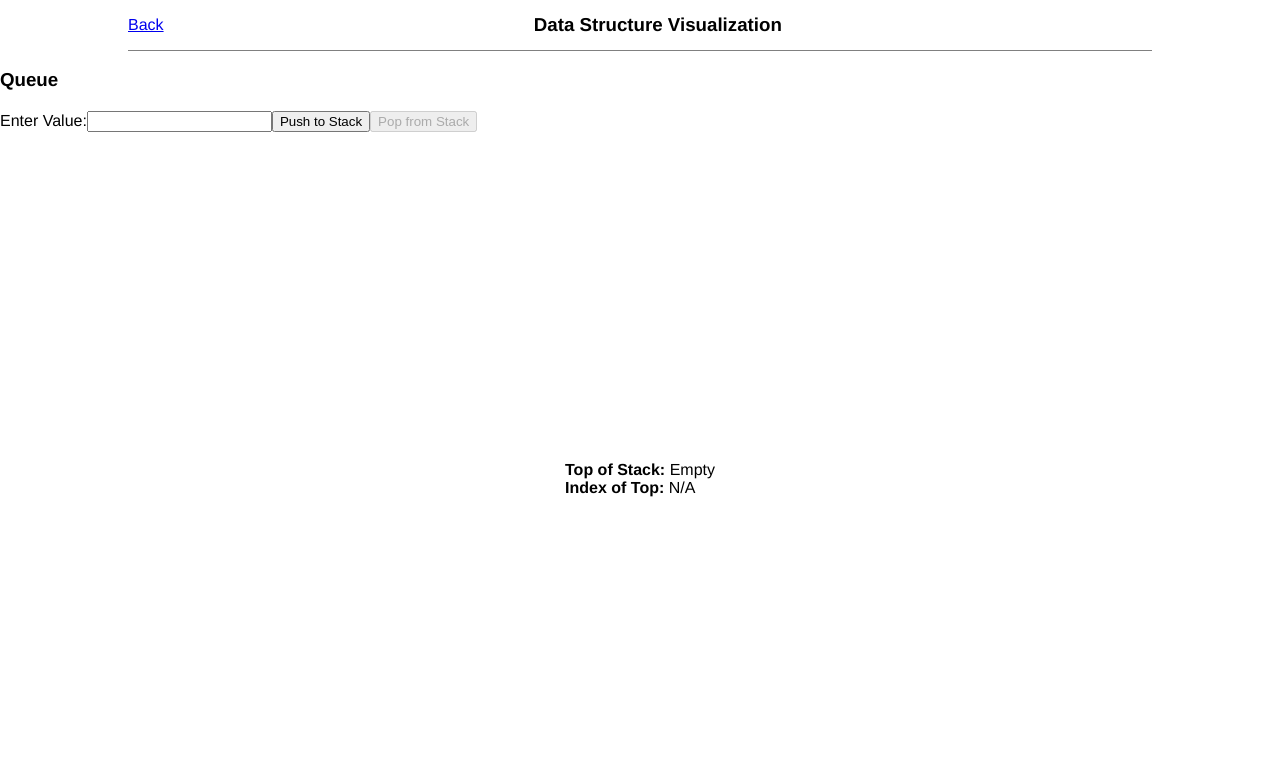
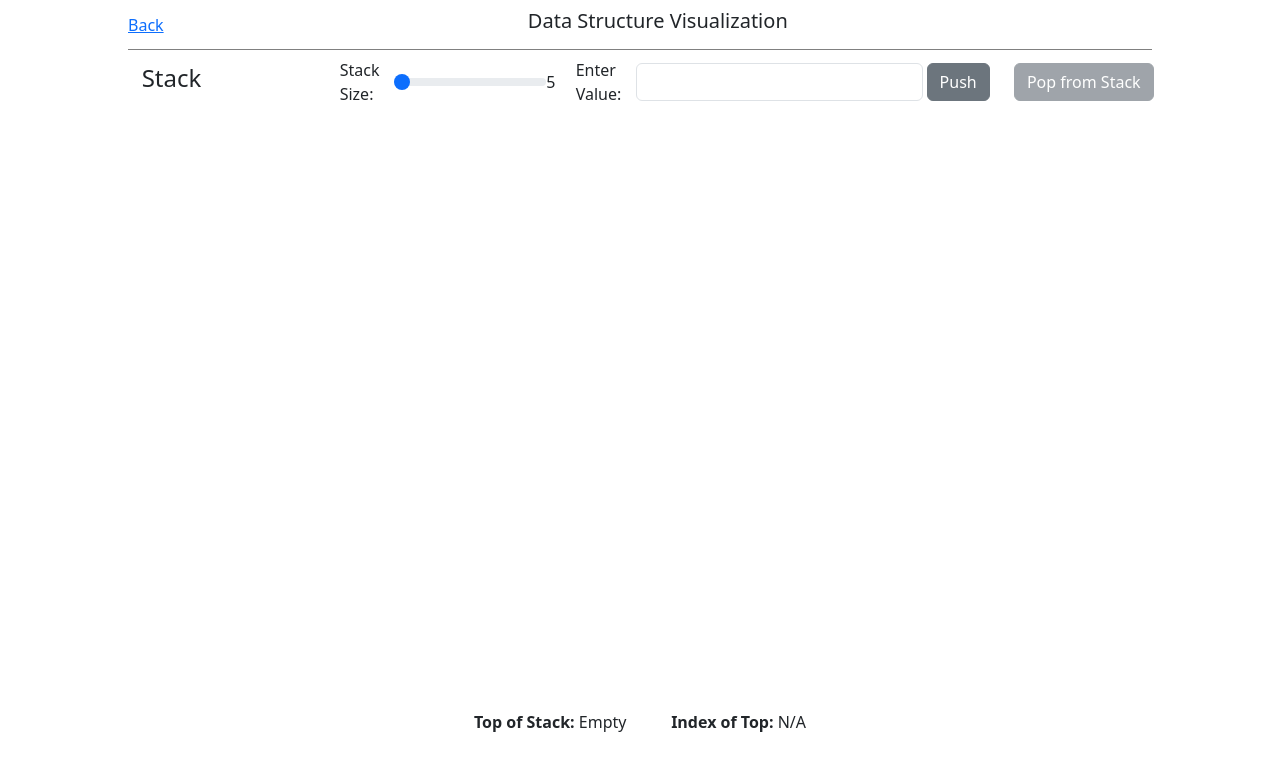
Before and after one commit to akashgirme/data_structure_visualizer, a React (Create React App) app: page /stack in a window 1280 px wide. Shown: the top 770 px of the page. Built offline with nearby package versions, Linux system fonts and the light colour scheme.

Commit message:
Added Bootstrap in Stack & Queue Component

```diff
--- a/package.json
+++ b/package.json
@@ -6,6 +6,7 @@
     "@testing-library/jest-dom": "^5.17.0",
     "@testing-library/react": "^13.4.0",
     "@testing-library/user-event": "^13.5.0",
+    "bootstrap": "^5.3.2",
     "gsap": "^3.12.2",
     "react": "^18.2.0",
     "react-bootstrap": "^2.9.1",
@@ -13,7 +14,8 @@
     "react-router": "^6.20.0",
     "react-router-dom": "^6.20.0",
     "react-scripts": "5.0.1",
-    "web-vitals": "^2.1.4"
+    "web-vitals": "^2.1.4",
+    "webfontloader": "^1.6.28"
   },
   "scripts": {
     "start": "react-scripts start",
--- a/src/App.js
+++ b/src/App.js
@@ -1,5 +1,7 @@
 import { Routes, Route, Link, BrowserRouter} from 'react-router-dom'
 //import './App.css'
+import 'bootstrap/dist/css/bootstrap.min.css';
+import 'bootstrap/dist/js/bootstrap.bundle.min';
 import ArrayAnimation from './Components/Array/Array';
 import Stack from './Components/Stack/stack';
 import Queue from './Components/Queue/queue';
--- /dev/null
+++ b/src/Components/Queue/queue.css
@@ -0,0 +1,54 @@
+/* Queue.css */
+
+.queue-container {
+    position: relative;
+    height: 100vh;
+    display: flex;
+    flex-direction: column;
+    align-items: center;
+  }
+
+  h3 {
+    /* Add your styles for h3 element */
+  }
+
+  .queue {
+    display: flex;
+    height:60vh;
+    align-items: center;
+   /* top: 20%;
+    position: absolute; */
+  }
+
+  .queue-item {
+    width: 50px;
+    height: 200px;
+    border-radius: 10px;
+    background-color: blue;
+    margin: 0px 2px;
+    display: flex;
+    justify-content: center;
+    align-items: center;
+    color: white;
+    position: relative;
+  }
+
+  .index-label {
+    position: absolute;
+    display: none;
+    top: 50%;
+    transform: translateY(-50%);
+    color: black;
+  }
+
+  .queue-info {
+    width: 30%;
+  }
+
+  .user-input {
+    display: flex;
+    align-items: center;
+    margin-top: 20px;
+  }
+
+  /* Add more styles as needed */
--- a/src/Components/Queue/queue.js
+++ b/src/Components/Queue/queue.js
@@ -1,6 +1,7 @@
-// Queue.js
 import React, { useState, useRef, useEffect } from 'react';
 import gsap from 'gsap';
+import { Container, Row, Col, Form, Button} from 'react-bootstrap';
+import './queue.css'; // Import the CSS file
 
 const Queue = () => {
   const [queue, setQueue] = useState([]);
@@ -56,64 +57,60 @@ const Queue = () => {
     }
   }, [queue, lastOperation]);
 
+  return (
+    <Container>
+        <Row className='my-2'>
+            <Col sm md lg="2" className='d-flex justify-content-end align-items-center'>
+                <h5>Queue</h5>
+            </Col>
+            <Col className='d-flex justify-content-center align-items-center'>
+                <div className="d-flex align-items-center">
+                    <label>
+                        Enter Value:
+                    </label>
 
-  return (
+                    <Form.Control
+                        type="number"
+                        value={inputValue}
+                        onChange={(e) => setInputValue(e.target.value)}
+                        ref={inputRef}
+                    />
 
-    <div style={{ position: 'relative', height: '100vh', display: 'flex', flexDirection: 'column', alignItems: 'center' }}>
-      <h3>Stack</h3>
-      <div style={{ display: 'flex', top: '20%', position: 'absolute' }} ref={queueRef}>
+                    <Button className='mx-1' variant='secondary' onClick={enqueue}>Enqueue</Button>
+                    <Button className='mx-1' variant='secondary' onClick={dequeue} disabled={queue.length === 0}>
+                        Dequeue
+                    </Button>
+                </div>
+            </Col>
+        </Row>
+        <Row>
+            <Col className='d-flex my-4 justify-content-center align-items-center'>
+                <div className="queue" ref={queueRef}>
                 {queue.map((item, index) => (
                 <div
                     key={item.id}
-            style={{
-              width: '50px',
-              height: '200px',
-              borderRadius: '10px',
-              backgroundColor: 'blue',
-              margin: '0px 2px',
-              display: 'flex',
-              justifyContent: 'center',
-              alignItems: 'center',
-              color: 'white',
-              position: 'relative',
-            }}
+                    className="queue-item"
                 >
                     {item.value}
-            <div
-              style={{
-                position: 'absolute',
-                display: 'none',
-                top: '50%', // Position to the bottom of the square
-                transform: 'translateY(-50%)',
-                color: 'black',
-              }}
-            >
+                    <div className="index-label">
                     {`${index}`}
                     </div>
                 </div>
                 ))}
             </div>
-      <div style={{ marginTop: '20px' }}>
-        <strong>Front of Queue:</strong> {queue.length > 0 ? queue[0].value : 'Empty'}
-        <br />
-        <strong>Rear of Queue:</strong> {queue.length > 0 ? queue[queue.length - 1].value : 'Empty'}
+
+            </Col>
+        </Row>
+        <Row className='d-flex justify-content-center align-items-center'>
+            <Col className='d-flex justify-content-center align-items-center' >
+                <div className="d-flex queue-info justify-content-around align-items-center">
+                    <div className='p-1'><strong>Front of Queue:</strong> {queue.length > 0 ? queue[0].value : 'Empty'}</div>
+                    <div className='p-1'><strong>Rear of Queue:</strong> {queue.length > 0 ? queue[queue.length - 1].value : 'Empty'}</div>
                 </div>
-      <div style={{ display: 'flex', alignItems: 'center', marginTop: '20px' }}>
-        <label>
-          Enter Value:
-          <input
-            type="number"
-            value={inputValue}
-            onChange={(e) => setInputValue(e.target.value)}
-            ref={inputRef}
-          />
-        </label>
-        <button onClick={enqueue}>Enqueue</button>
-        <button onClick={dequeue} disabled={queue.length === 0}>
-          Dequeue
-        </button>
-      </div>
-    </div>
+            </Col>
+        </Row>
+
+    </Container>
   );
 };
 
--- a/src/Components/Sorting/Bubble Sort/bubbleSort.js
+++ b/src/Components/Sorting/Bubble Sort/bubbleSort.js
@@ -93,7 +93,7 @@ const BubbleSort = () => {
 
   return (
     <div style={{ display: 'flex', justifyContent: 'center', flexDirection: 'column', alignItems: 'center' }}>
-      <h3>Bubble Sort</h3>
+      <h4>Bubble Sort</h4>
       <div>
         <label>
           Array Size:
@@ -136,7 +136,7 @@ const BubbleSort = () => {
                 color: 'white',
               }}
             >
-               {/*{value} */}
+               {value}
             </div>
           ))}
         </div>
--- /dev/null
+++ b/src/Components/Stack/stack.css
@@ -0,0 +1,77 @@
+/* Stack.css
+.stack-container {
+    position: relative;
+    height: 100vh;
+}  */
+
+.stack-content {
+    height: 75vh;
+    width:250px;
+   /* display: flex;
+    flex-direction: column;
+    align-items: center;
+    position: absolute;
+    top: 50%;
+    left: 50%;
+    transform: translate(-50%, -50%);
+
+    */
+}
+
+
+.stack-elements {
+    display: flex;
+    width: 100%;
+    flex-direction: column-reverse;
+    overflow-y: auto;
+
+}
+
+.stack-element {
+    width: 200px;
+    height: 50px;
+    border-radius: 10px;
+    background-color: green;
+    margin: 2px 0;
+    display: flex;
+    justify-content: center;
+    align-items: center;
+    color: white;
+    position: relative;
+}
+
+.index-indicator {
+    position: absolute;
+    top: 50%;
+    right: -30px;
+    transform: translateY(-50%);
+    color: black;
+}
+
+.stack-info {
+    width: 30%;
+}
+
+.overflow-message {
+    color: red;
+}
+
+.stack-controls {
+  width: 80%;
+}
+/*
+
+.stack-controls label {
+    margin-right: 10px;
+}
+
+.stack-controls input {
+    margin-right: 5px;
+}
+
+.stack-controls button {
+    cursor: pointer;
+}
+
+
+*/
--- a/src/Components/Stack/stack.js
+++ b/src/Components/Stack/stack.js
@@ -1,24 +1,38 @@
+// Stack.js
 import React, { useState, useRef, useEffect } from 'react';
 import gsap from 'gsap';
+import './stack.css';
+import { Container, Row, Col, Button, Form } from 'react-bootstrap'
 
 const Stack = () => {
   const [stack, setStack] = useState([]);
   const [inputValue, setInputValue] = useState('');
+  const [stackSize, setStackSize] = useState(5);
+  const [isOverflow, setIsOverflow] = useState(false);
   const inputRef = useRef(null);
   const stackRef = useRef(null);
 
   const pushToStack = () => {
     if (!inputValue.trim()) {
-      return; // Don't push to stack if the input is empty
+      return;
     }
 
-    setStack((prevStack) => [...prevStack, { id: prevStack.length + 1, value: inputValue }]);
-    setInputValue(''); // Clear the input field
+    if (stack.length >= stackSize) {
+      setIsOverflow(true);
+      return;
+    }
+
+    setStack((prevStack) => [
+      ...prevStack,
+      { id: prevStack.length + 1, value: inputValue },
+    ]);
+    setInputValue('');
+    setIsOverflow(false);
   };
 
   const popFromStack = () => {
     if (stack.length === 0) {
-      return; // Don't pop from an empty stack
+      return;
     }
 
     setStack((prevStack) => {
@@ -26,102 +40,105 @@ const Stack = () => {
       copy.pop();
       return copy;
     });
+    setIsOverflow(false);
+  };
+
+  const handleStackSizeChange = (e) => {
+    const newSize = parseInt(e.target.value, 10);
+    setStackSize(newSize);
+    setIsOverflow(false);
   };
 
   useEffect(() => {
-    // Animate the last added element
     if (stackRef.current && stack.length > 0) {
-      const lastElement = stackRef.current.children[stack.length -1 ];
+      const lastElement = stackRef.current.children[stack.length - 1];
 
       gsap.fromTo(
         lastElement,
-        { opacity: 0, y: -70 }, // Initial state
-        { opacity: 1, y: 0, duration: 0.75, ease: 'power3.in' } // Final state
-      )
+        { opacity: 0, y: -70 },
+        { opacity: 1, y: 0, duration: 0.75, ease: 'power3.in' }
+      );
     }
   }, [stack]);
 
   useEffect(() => {
-    // Animate the removed element with ease-out
     if (stackRef.current && stack.length > 0) {
-      const removedElement = stackRef.current.children[stack.length ];
+      const removedElement = stackRef.current.children[stack.length];
 
       gsap.fromTo(
         removedElement,
-        { opacity: 1, y: 0 }, // Initial state
-        { opacity: 0, x: 0, duration: 0.75, ease: 'power3.out' } // Final state with ease-out
+        { opacity: 1, y: 0 },
+        { opacity: 0, x: 0, duration: 0.75, ease: 'power3.out' }
       );
     }
   }, [stack]);
 
   return (
-    <div style={{ position: 'relative', height: '100vh' }}>
-      <h3>Queue</h3>
-      <div
-        style={{
-          display: 'flex',
-          flexDirection: 'column',
-          alignItems: 'center',
-          position: 'absolute',
-          top: '50%',
-          left: '50%',
-          transform: 'translate(-50%, -50%)',
-        }}
-      >
-        <div style={{ display: 'flex', flexDirection: 'column-reverse'}} ref={stackRef}>
-          {stack.map((item, index) => (
-            <div
-              key={item.id}
-              style={{
-                width: '200px',
-                height: '50px',
-                borderRadius: '10px',
-                backgroundColor: 'green',
-                margin: '2px 0',
-                display: 'flex',
-                justifyContent: 'center',
-                alignItems: 'center',
-                color: 'white',
-                position: 'relative',
-              }}
-            >
-              {item.value}
-              <div
-                style={{
-                  position: 'absolute',
-                  top: '50%', // Position to the bottom of the square
-                  right: '-30px',
-                  transform: 'translateY(-50%)',
-                  color: 'black',
-                }}
-              >
-                {`${index}`}
+<Container fluid className='mt-2'>
+{/*<div className="stack-container h-100"> */}
+    <Row >
+        <Col sm md lg="2" className='d-flex justify-content-end align-items-center'>
+            <h4>Stack</h4>
+        </Col>
+        <Col className='d-flex flex-row justify-content-center align-items-center'>
+            <div className='stack-controls d-flex flex-row h-auto justify-content-around align-items-center'>
+                <div className='d-flex align-items-center'>
+                    <label>
+                        Stack Size:
+                    </label>
+                    <Form.Range
+                        type="range"
+                        min="5"
+                        max="15"
+                        value={stackSize}
+                        onChange={handleStackSizeChange}
+                    />
+                    {stackSize}
                 </div>
-            </div>
-          ))}
-        </div>
-        <div style={{ marginTop: '20px' }}>
-          <strong>Top of Stack:</strong> {stack.length > 0 ? stack[stack.length - 1].value : 'Empty'}
-          <br />
-          <strong>Index of Top:</strong> {stack.length > 0 ? stack.length - 1: 'N/A'}
-        </div>
-      </div>
-      <div style={{ display: 'flex', alignItems: 'center', marginTop: '20px'}}>
-          <label>
-            Enter Value:
-            <input
+                <div className='d-flex align-items-center'>
+                    <label>Enter Value:</label>
+                    <Form.Control
                             type="number"
                             value={inputValue}
                             onChange={(e) => setInputValue(e.target.value)}
                             ref={inputRef}
                     />
-          </label>
-          <button onClick={pushToStack}>Push to Stack</button>
-          <button onClick={popFromStack} disabled={stack.length === 0}>
+
+                    <Button className='mx-1' variant="secondary" onClick={pushToStack}>Push</Button>
+                </div>
+                <Button variant="secondary" onClick={popFromStack} disabled={stack.length === 0}>
                     Pop from Stack
-          </button>
+                </Button>
+            </div>
+
+        </Col>
+    </Row>
+    <Row>
+        <Col className='d-flex flex-row justify-content-center'>
+            <div className='stack-content d-flex flex-column justify-content-end align-items-center'>
+                <div className="stack-elements" ref={stackRef}>
+                    {stack.map((item, index) => (
+                        <div key={item.id} className="stack-element">
+                            {item.value}
+                            <div className="index-indicator">{`${index}`}</div>
+                        </div>
+                    ))}
                 </div>
             </div>
+        </Col>
+
+    </Row>
+    <Row className='d-flex justify-content-center align-items-center'>
+        <Col className='d-flex flex-column justify-content-center align-items-center' >
+            <div>{isOverflow && <div className="overflow-message">Stack Overflow! Stack is full.</div>}</div>
+                <div className="d-flex stack-info justify-content-around align-items-center">
+                    <div className='p-1'><strong>Top of Stack:</strong> {stack.length > 0 ? stack[stack.length - 1].value : 'Empty'}</div>
+                    <div className='p-1'><strong>Index of Top:</strong> {stack.length > 0 ? stack.length - 1 : 'N/A'}</div>
+                </div>
+        </Col>
+    </Row>
+{/* </div> */}
+</Container>
   );
 };
 
--- a/src/Components/navbar.js
+++ b/src/Components/navbar.js
@@ -8,7 +8,7 @@ function navbar() {
           <div style={{display:'flex', width:'80%', height:'100%', alignItems:'center', borderBottom:'1px grey solid'}}>
             <Link to="/">Back</Link>
             <div style={{display: 'flex', width:'100%', justifyContent:'center'}}>
-                <h3>Data Structure Visualization</h3>
+                <h5>Data Structure Visualization</h5>
             </div>
           </div>
         </nav>
```
Also changed, not shown: 1 other file (tests, documents, lock files or other folders). Lines whose indentation alone changed are shown as unchanged.
